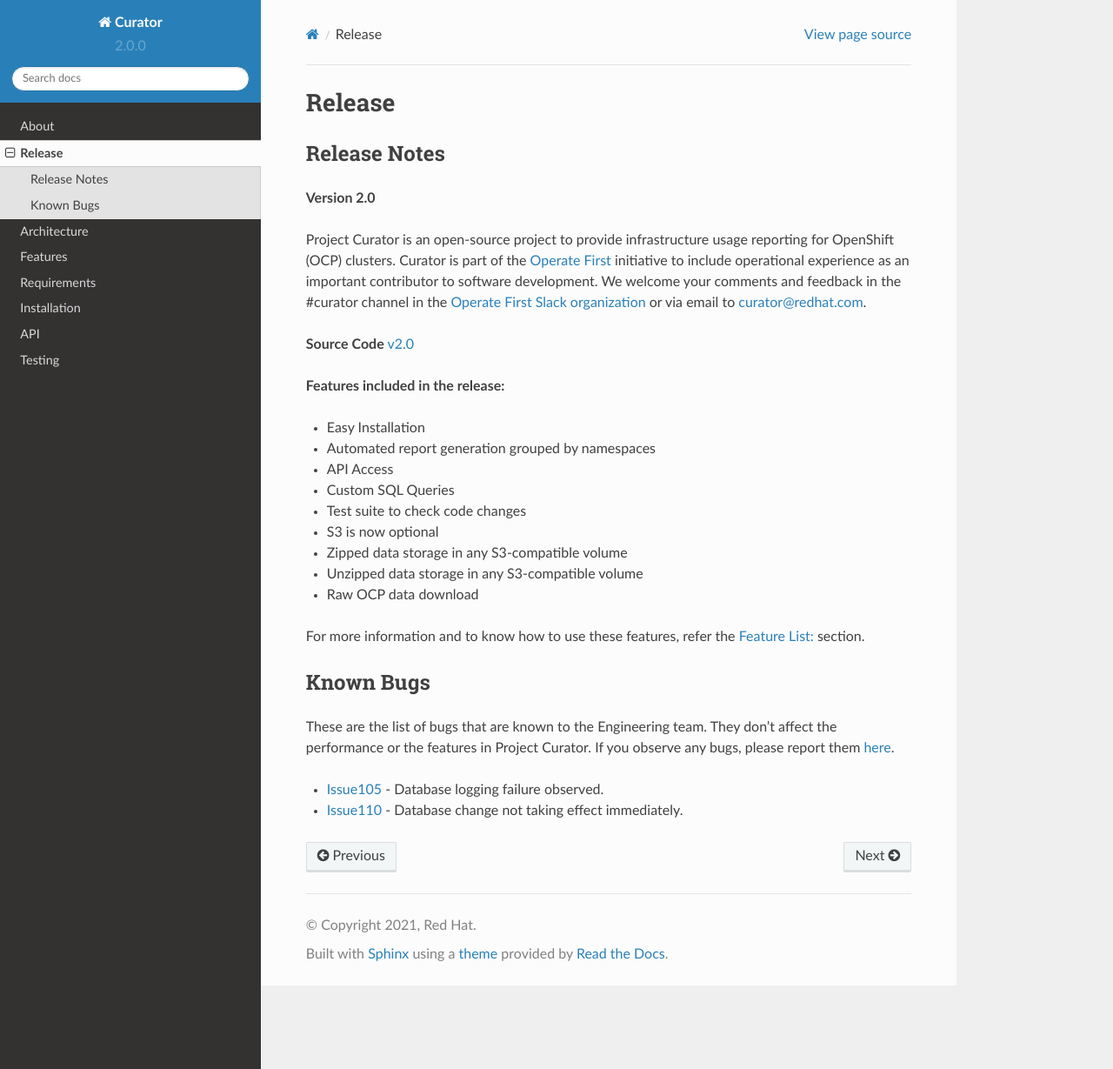
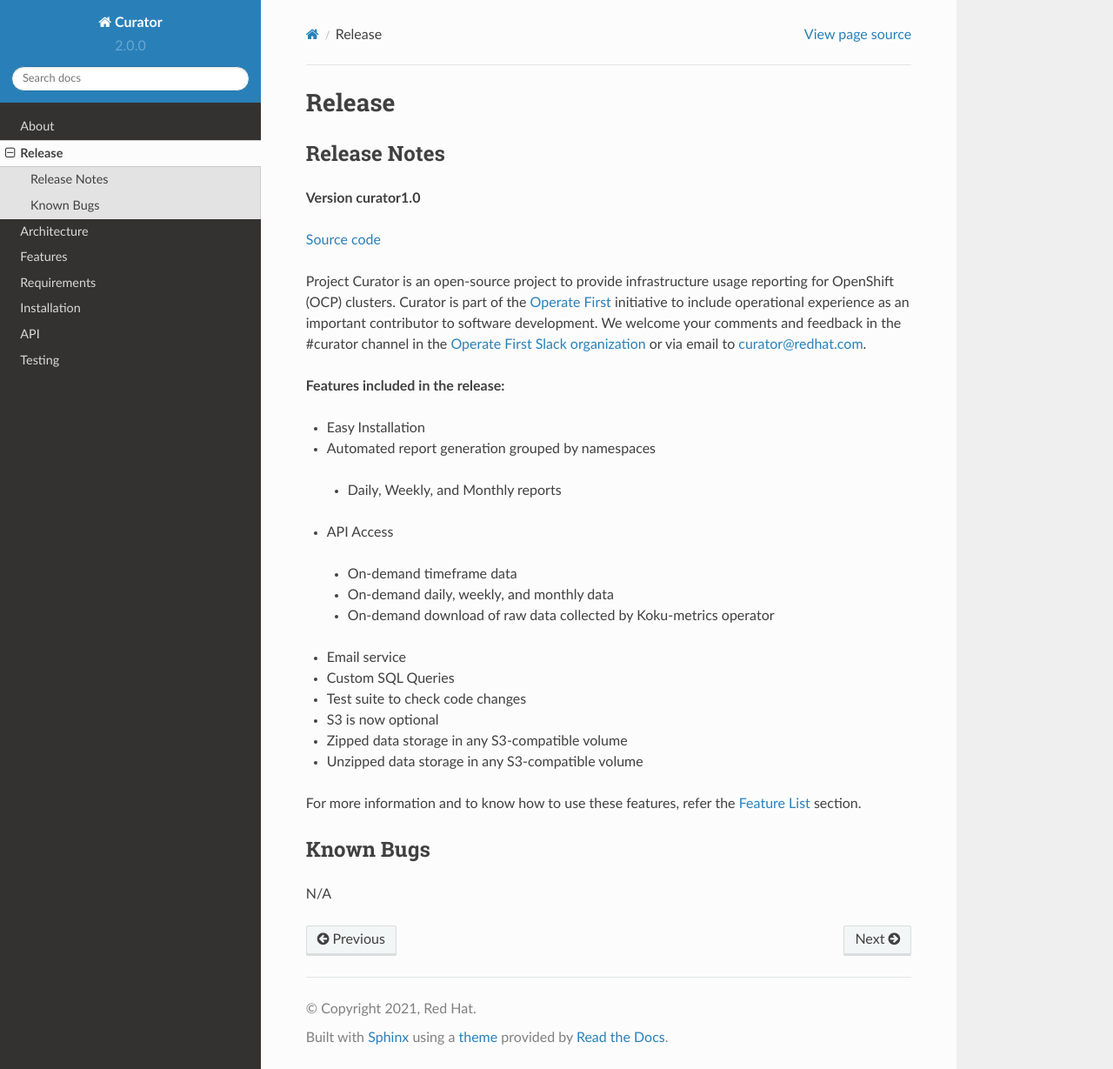
Before and after one commit to gagansk/curator-doc, a Sphinx documentation site: the page built from docs/source/release.rst, in a window 1280 px wide and 1229 px high. Shown: the whole window at 87% size. Built offline with Sphinx 7.4.7 and the Read the Docs theme 2.0.0, drawn with Linux system fonts in a browser that asks for light colours.

Commit message:
curator1.0 release

```diff
--- a/docs/source/release.rst
+++ b/docs/source/release.rst
@@ -5,11 +5,11 @@
 
 Release Notes
 -------------
-**Version 2.0**
+**Version curator1.0**
+
+`Source code <https://github.com/operate-first/curator/releases/tag/curator1.0>`_
 
 Project Curator is an open-source project to provide infrastructure usage reporting for OpenShift (OCP) clusters. Curator is part of the `Operate First <https://www.operate-first.cloud/>`_ initiative to include operational experience as an important contributor to software development. We welcome your comments and feedback in the #curator channel in the `Operate First Slack organization <operatefirst.slack.com>`_ or via email to curator@redhat.com.
-
-**Source Code** `v2.0 <https://github.com/operate-first/curator/tree/v1.2>`_
 
 **Features included in the release:**
 
@@ -17,7 +17,15 @@
 
 * Automated report generation grouped by namespaces
 
+ * Daily, Weekly, and Monthly reports
+
 * API Access
+
+ * On-demand timeframe data
+ * On-demand daily, weekly, and monthly data
+ * On-demand download of raw data collected by Koku-metrics operator
+
+* Email service
 
 * Custom SQL Queries
 
@@ -29,14 +37,9 @@
 
 * Unzipped data storage in any S3-compatible volume
 
-* Raw OCP data download
 
 For more information and to know how to use these features, refer the :ref:`features` section.
 
 Known Bugs
 ----------
-These are the list of bugs that are known to the Engineering team. They don't affect the performance or the features in Project Curator. If you observe any bugs, please report them `here <https://github.com/operate-first/curator/issues/new>`_.
-
-* `Issue105 <https://github.com/operate-first/curator/issues/105>`_ - Database logging failure observed.
-
-* `Issue110 <https://github.com/operate-first/curator/issues/110>`_ - Database change not taking effect immediately.
+N/A
```
Also changed, not shown: docs/source/features.rst (+14 -15 lines).
